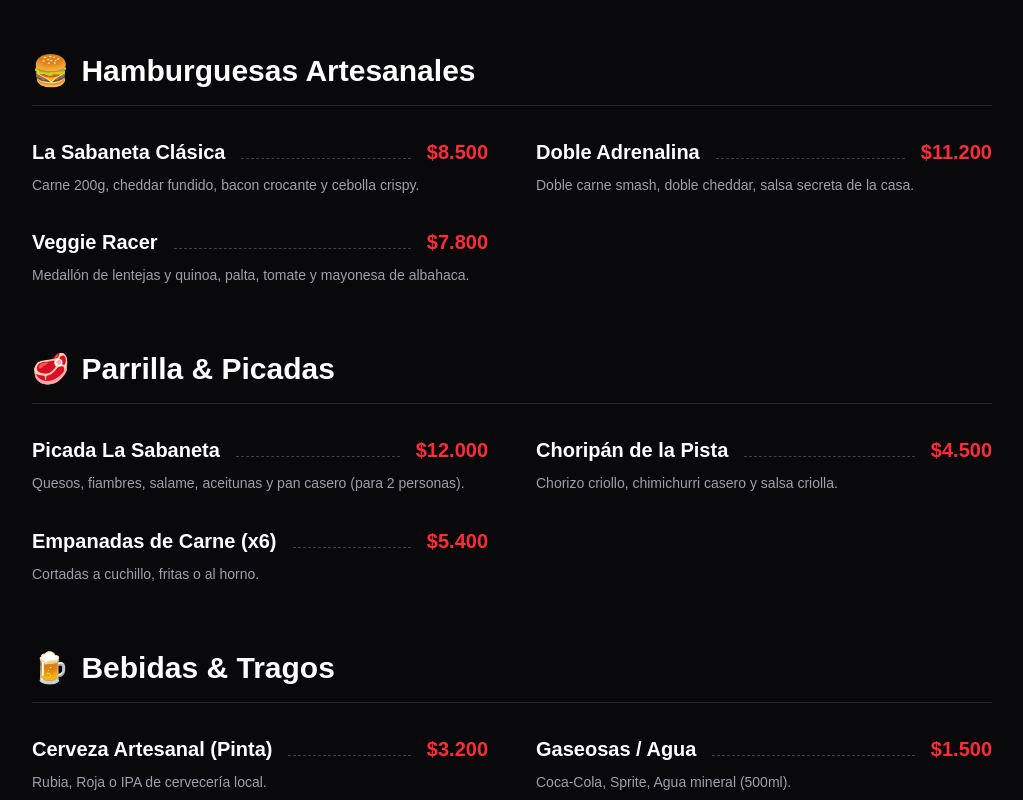
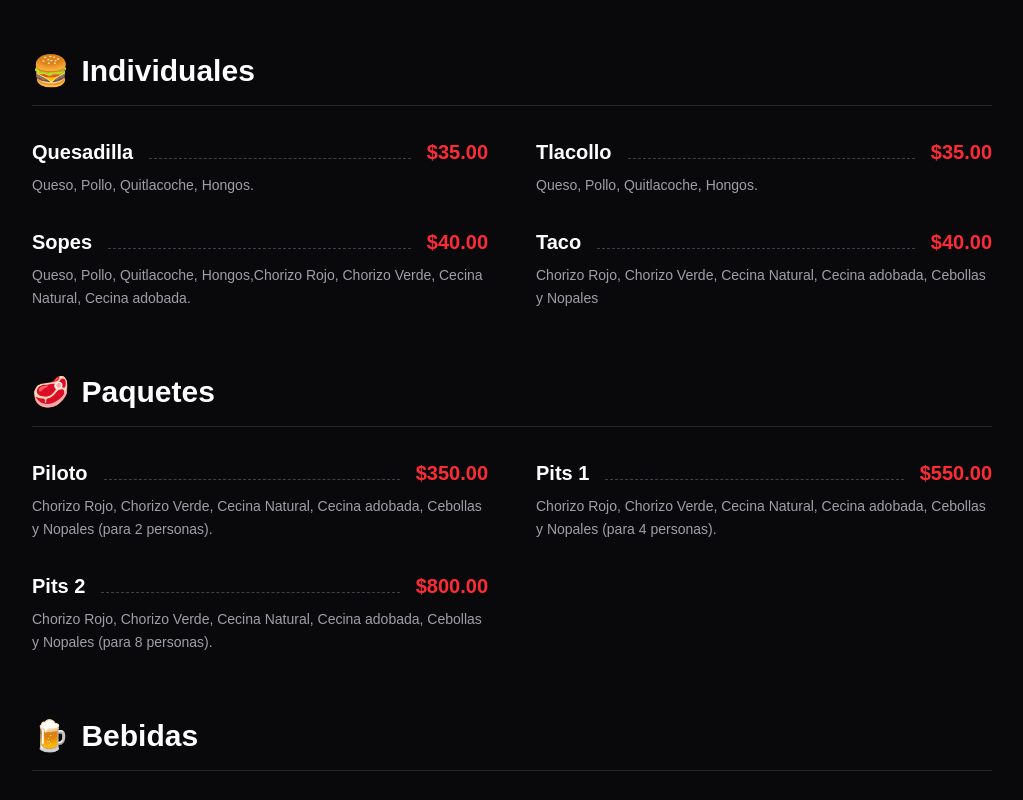
Before and after one commit to IngeniUriDev/kartodromo-web, a Next.js app: page / in a window 1280 px wide. Shown: the part 2640-3440 px from the top of the page, without its empty margins (128-1151 px from the left). Built offline with nearby package versions, Linux system fonts and the light colour scheme.

Commit message:
Cambio de primer menu de comida

```diff
--- a/components/RestaurantMenu.tsx
+++ b/components/RestaurantMenu.tsx
@@ -2,29 +2,31 @@ export default function RestaurantMenu() {
   // 🧠 Estructura de datos: Un array de categorías, cada una con sus platos
   const menu = [
     {
-      categoria: "Hamburguesas Artesanales",
+      categoria: "Individuales",
       icono: "🍔",
       platos: [
-        { nombre: "La Sabaneta Clásica", desc: "Carne 200g, cheddar fundido, bacon crocante y cebolla crispy.", precio: "$8.500" },
-        { nombre: "Doble Adrenalina", desc: "Doble carne smash, doble cheddar, salsa secreta de la casa.", precio: "$11.200" },
-        { nombre: "Veggie Racer", desc: "Medallón de lentejas y quinoa, palta, tomate y mayonesa de albahaca.", precio: "$7.800" },
+        { nombre: "Quesadilla", desc: "Queso, Pollo, Quitlacoche, Hongos.", precio: "$35.00" },
+        { nombre: "Tlacollo", desc: "Queso, Pollo, Quitlacoche, Hongos.", precio: "$35.00" },
+        { nombre: "Sopes", desc: "Queso, Pollo, Quitlacoche, Hongos,Chorizo Rojo, Chorizo Verde, Cecina Natural, Cecina adobada.", precio: "$40.00" },
+        { nombre: "Taco", desc: "Chorizo Rojo, Chorizo Verde, Cecina Natural, Cecina adobada, Cebollas y Nopales", precio: "$40.00" },
       ]
     },
     {
-      categoria: "Parrilla & Picadas",
+      categoria: "Paquetes",
       icono: "🥩",
       platos: [
-        { nombre: "Picada La Sabaneta", desc: "Quesos, fiambres, salame, aceitunas y pan casero (para 2 personas).", precio: "$12.000" },
-        { nombre: "Choripán de la Pista", desc: "Chorizo criollo, chimichurri casero y salsa criolla.", precio: "$4.500" },
-        { nombre: "Empanadas de Carne (x6)", desc: "Cortadas a cuchillo, fritas o al horno.", precio: "$5.400" },
+        { nombre: "Piloto", desc: "Chorizo Rojo, Chorizo Verde, Cecina Natural, Cecina adobada, Cebollas y Nopales (para 2 personas).", precio: "$350.00" },
+        { nombre: "Pits 1", desc: "Chorizo Rojo, Chorizo Verde, Cecina Natural, Cecina adobada, Cebollas y Nopales (para 4 personas).", precio: "$550.00" },
+        { nombre: "Pits 2", desc: "Chorizo Rojo, Chorizo Verde, Cecina Natural, Cecina adobada, Cebollas y Nopales (para 8 personas).", precio: "$800.00" },
       ]
     },
     {
-      categoria: "Bebidas & Tragos",
+      categoria: "Bebidas",
       icono: "🍺",
       platos: [
-        { nombre: "Cerveza Artesanal (Pinta)", desc: "Rubia, Roja o IPA de cervecería local.", precio: "$3.200" },
-        { nombre: "Gaseosas / Agua", desc: "Coca-Cola, Sprite, Agua mineral (500ml).", precio: "$1.500" },
+        { nombre: "Cerveza 355 ml.", desc: "Corona, Victoria, Indio, Tecate, Modelo.", precio: "$50.00" },
+        { nombre: "Cerveza 1.2 L.", desc: "Corona, Victoria, Indio, Tecate, Modelo.", precio: "$120.00" },
+        { nombre: "Refrescos", desc: "Coca-Cola, Sprite, Agua mineral.", precio: "$1.500" },
         { nombre: "Mojito de la Casa", desc: "Ron, hierbabuena, lima y soda.", precio: "$4.800" },
       ]
     }
```
